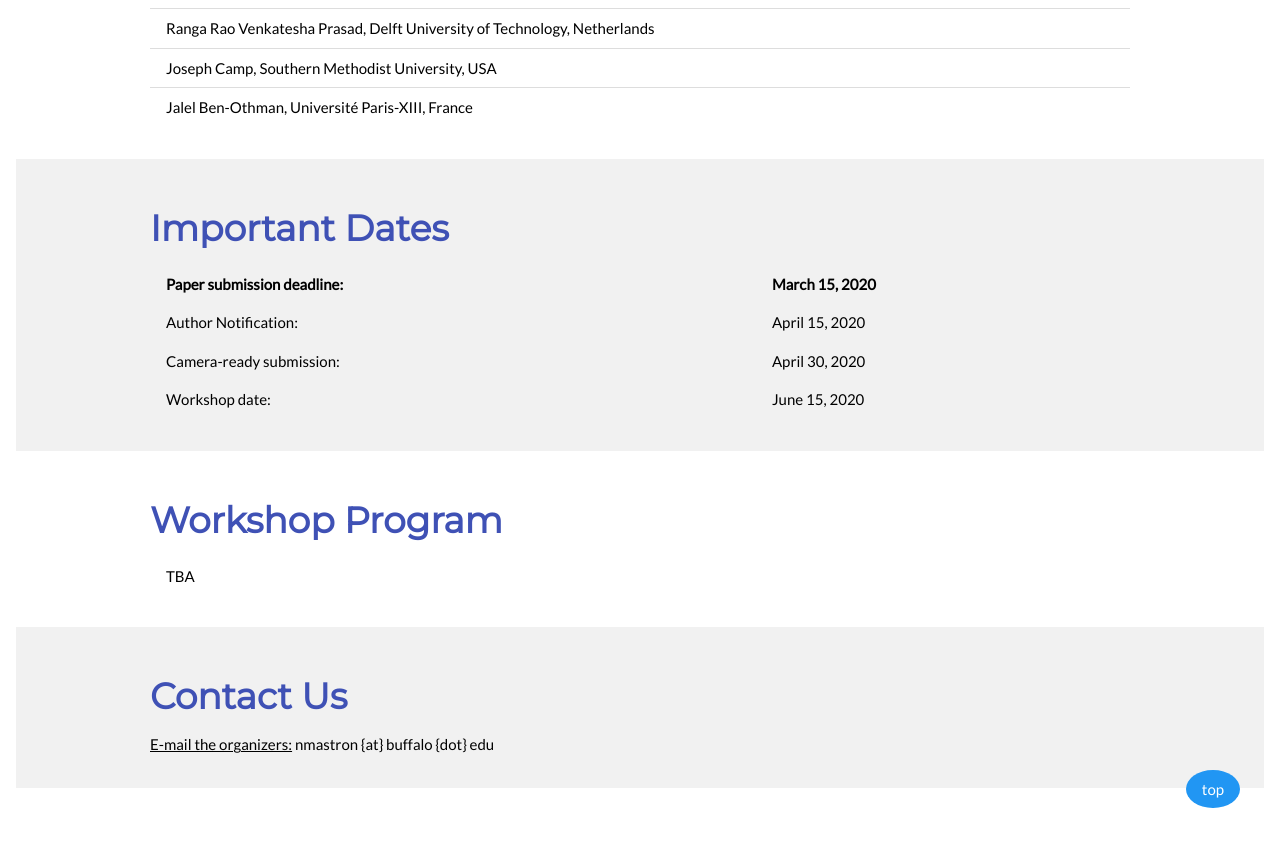
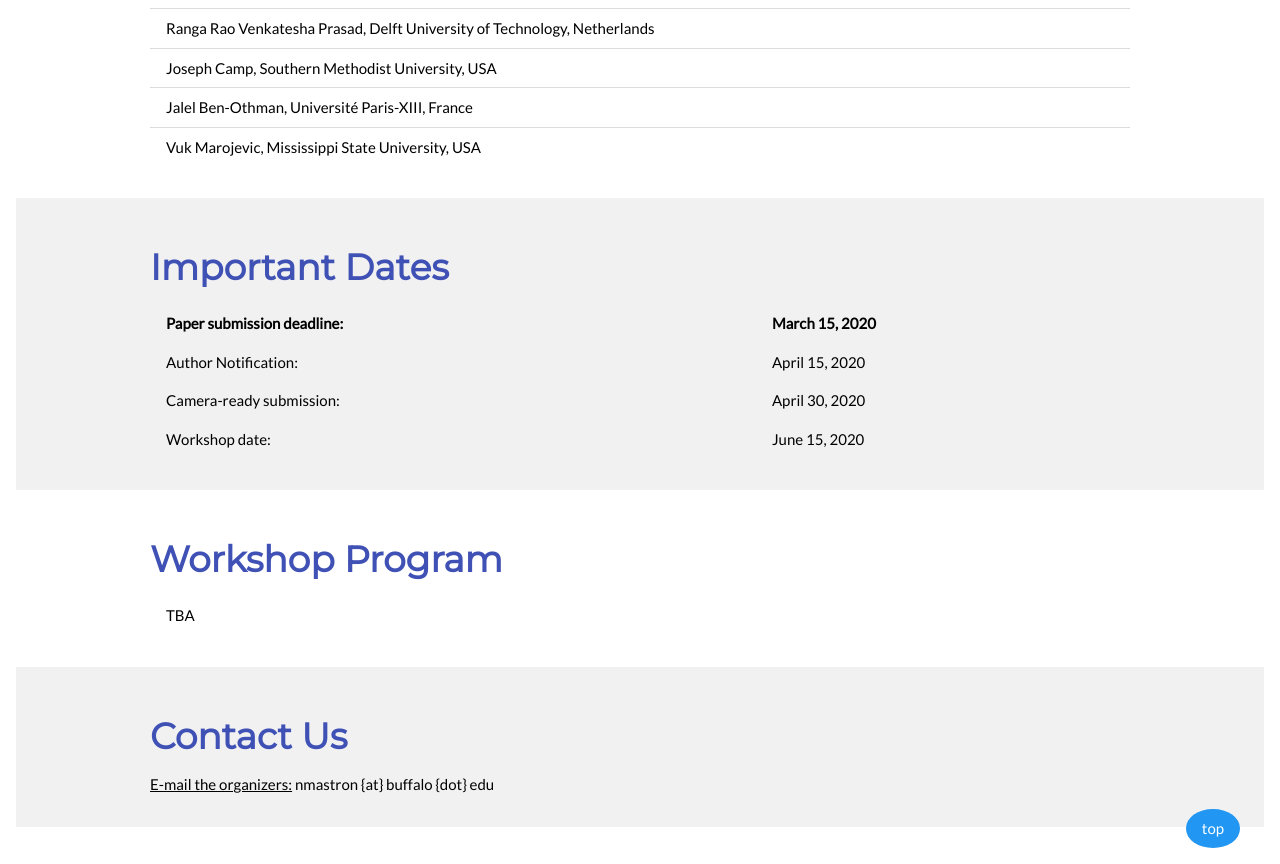
Before and after one commit to swarmnet-workshop/swarmnet-workshop.github.io, a plain HTML site: page 2020/index.html in a window 1280 px wide. Shown: the part 2760-3624 px from the top of the page. Drawn offline with nearby package versions, Linux system fonts and the light colour scheme.

Commit message:
Added Vuk to TPC

```diff
--- a/2020/index.html
+++ b/2020/index.html
@@ -176,6 +176,7 @@
                   <li> Ranga Rao Venkatesha Prasad, Delft University of Technology, Netherlands
                   <li> Joseph Camp, Southern Methodist University, USA
                   <li> Jalel Ben-Othman, Université Paris-XIII, France
+		  <li> Vuk Marojevic, Mississippi State University, USA
                </ul>
             </div>
          </div>
```
